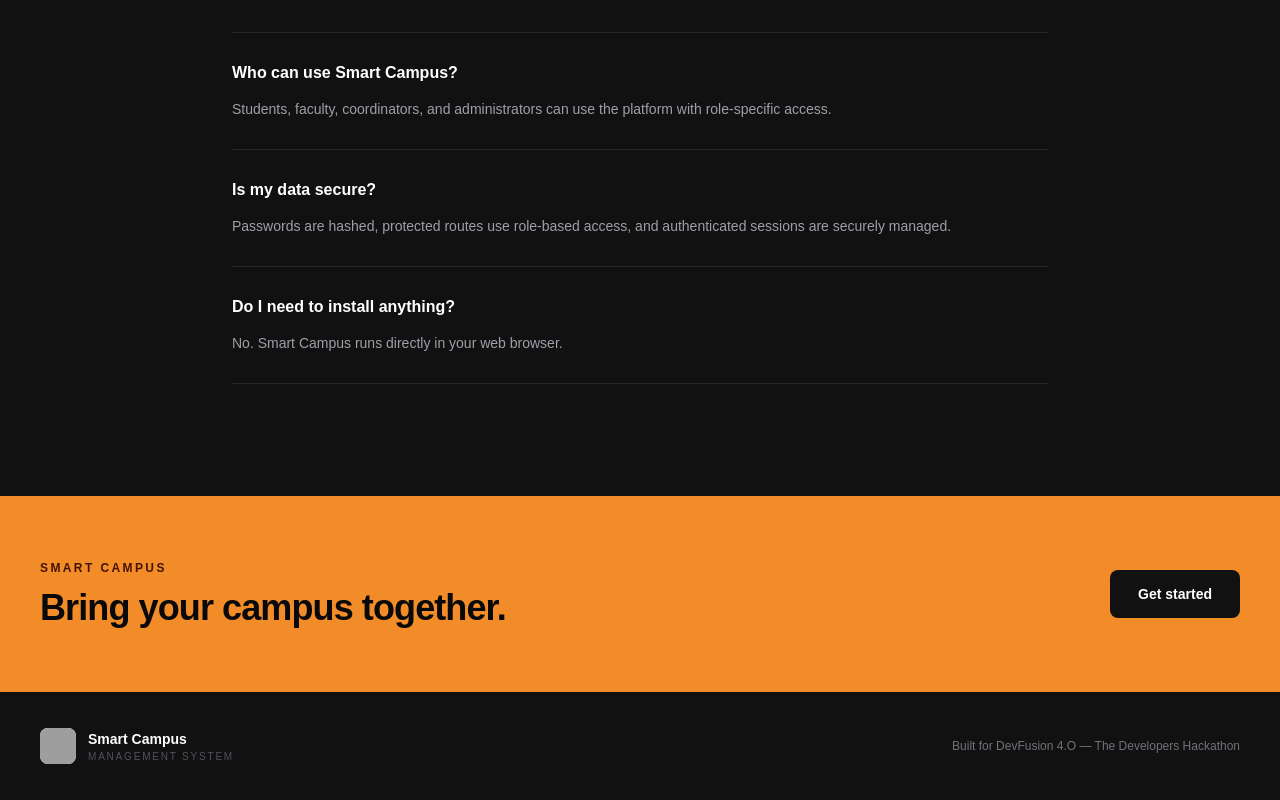
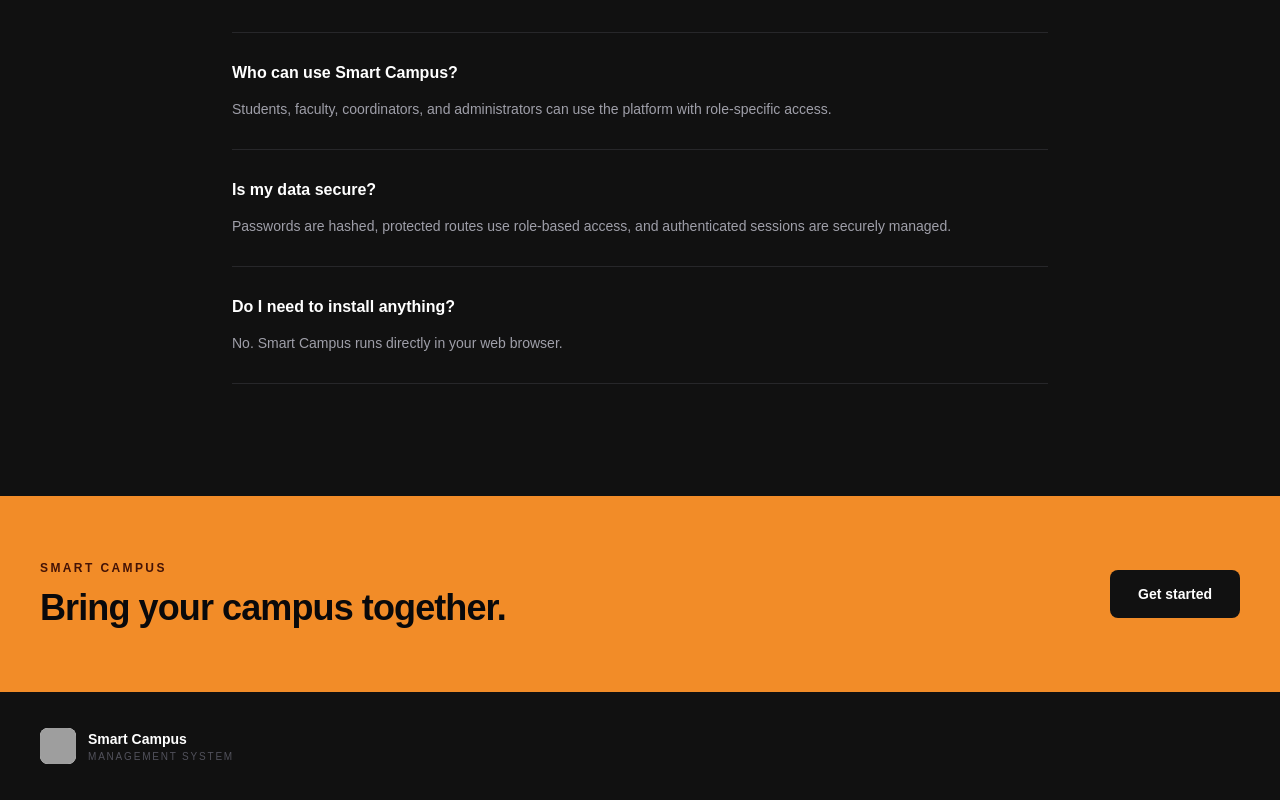
Before and after one commit to shlokgitt/Smart-Campus-management, a Next.js app: page / in a window 1280 px wide. Shown: the part 3024-3824 px from the top of the page. Built offline with nearby package versions, Linux system fonts and the light colour scheme; grey boxes are pictures that could not be loaded.

Commit message:
removed text on the homepage

```diff
--- a/app/page.tsx
+++ b/app/page.tsx
@@ -470,7 +470,7 @@ export default function Home() {
           </div>
 
           <p className="text-xs text-zinc-500">
-            Built for DevFusion 4.O — The Developers Hackathon
+
           </p>
         </div>
       </footer>
```
